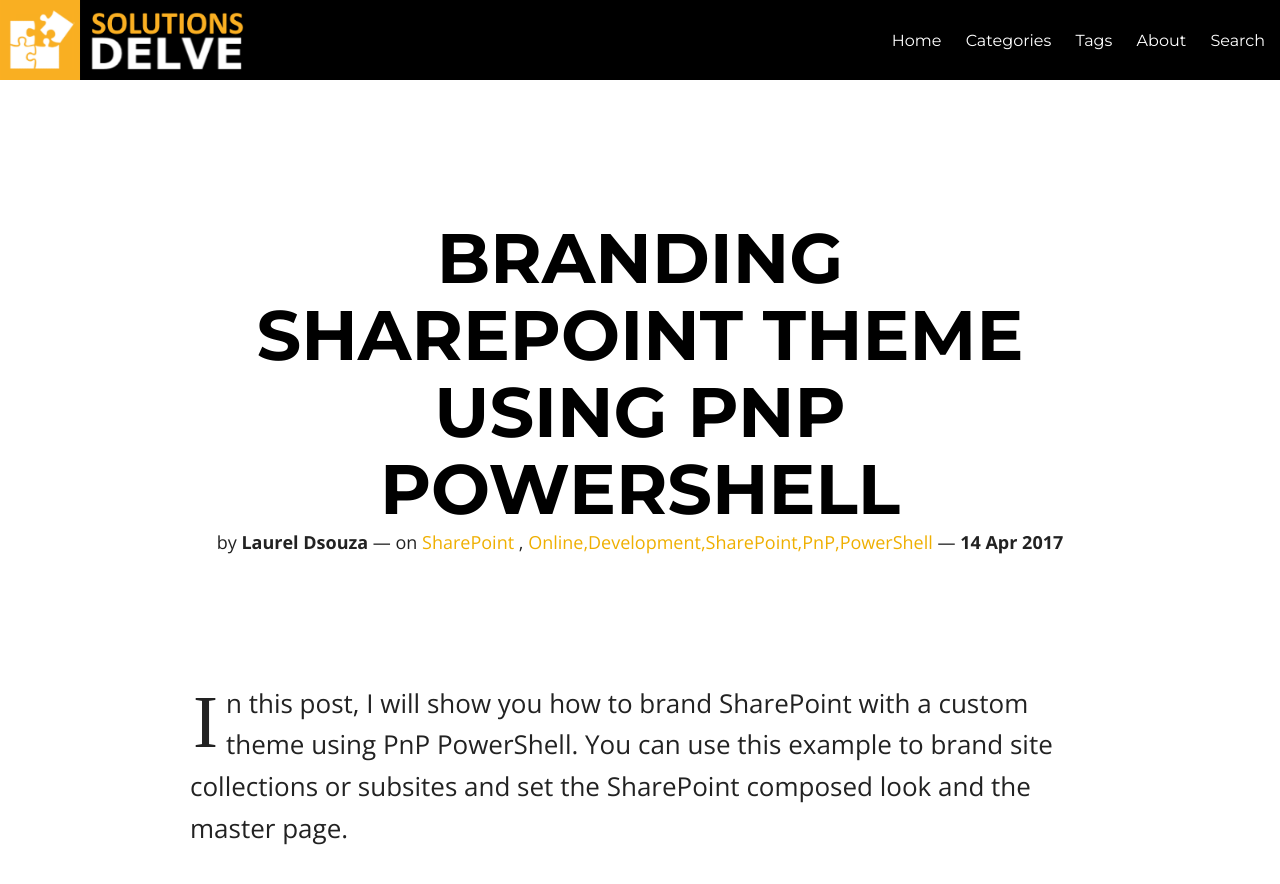
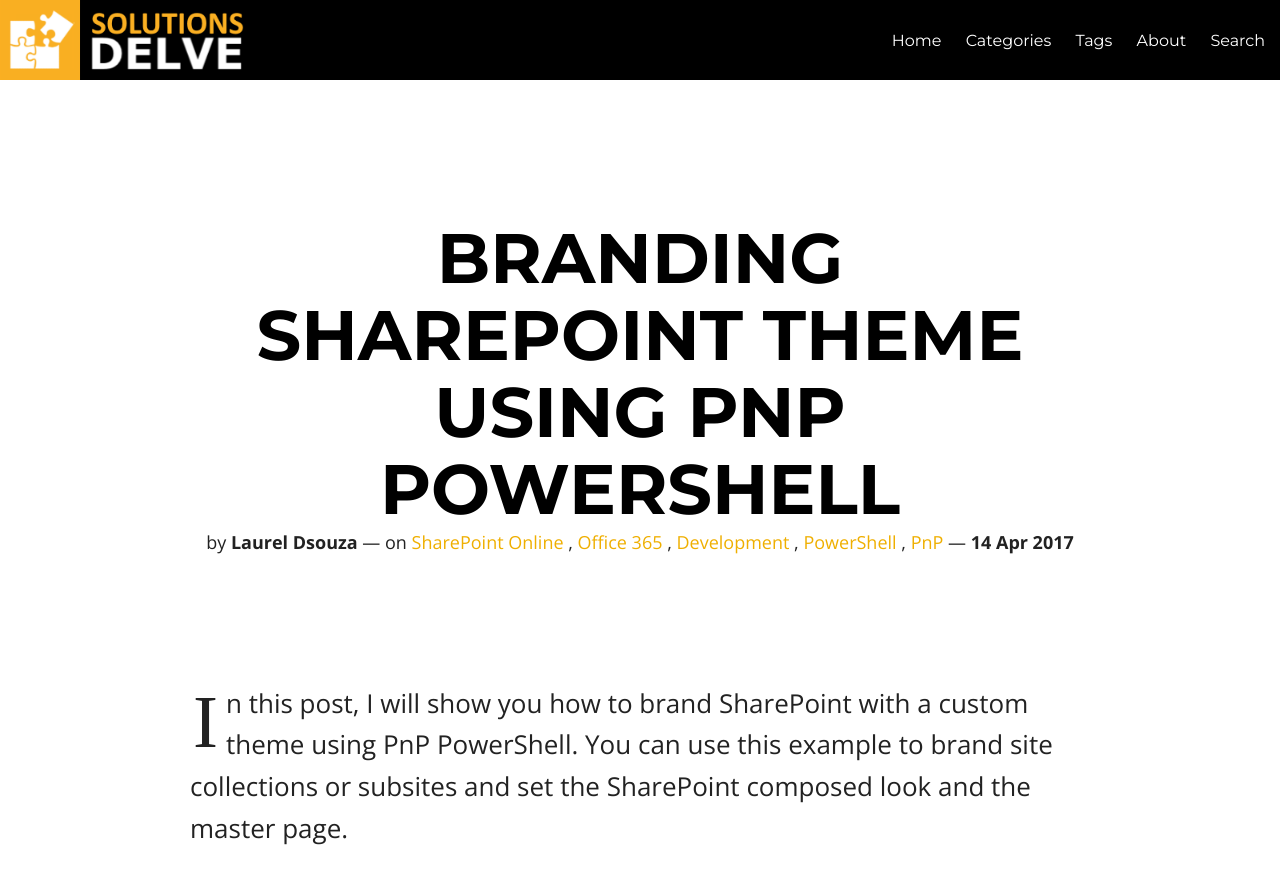
Before and after one commit to ldsouza/ldsouza.github.io, a Jekyll site: the page built from _posts/2017-04-14-sharepoint-theme-powershell-pnp.md, in a window 1280 px wide and 900 px high. Shown: the top 884 px of the window. Built offline with Jekyll 4.4.1, drawn with Linux system fonts in a browser that asks for light colours; nearby versions of some CDN libraries; library files that are not in the unit come from our copies.

Commit message:
Update 2017-04-14-sharepoint-theme-powershell-pnp.md

```diff
--- a/_posts/2017-04-14-sharepoint-theme-powershell-pnp.md
+++ b/_posts/2017-04-14-sharepoint-theme-powershell-pnp.md
@@ -6,7 +6,12 @@
 comments: false
 title: 'Branding SharePoint Theme using PnP PowerShell '
 category: SharePoint
-tags: 'SharePoint Online,Development,SharePoint,PnP,PowerShell'
+tags:
+  - SharePoint Online
+  - Office 365
+  - Development
+  - PowerShell
+  - PnP
 ---
 In this post, I will show you how to brand SharePoint with a custom theme using PnP PowerShell. You can use this example to brand site collections or subsites and set the SharePoint composed look and the master page.
 
```
